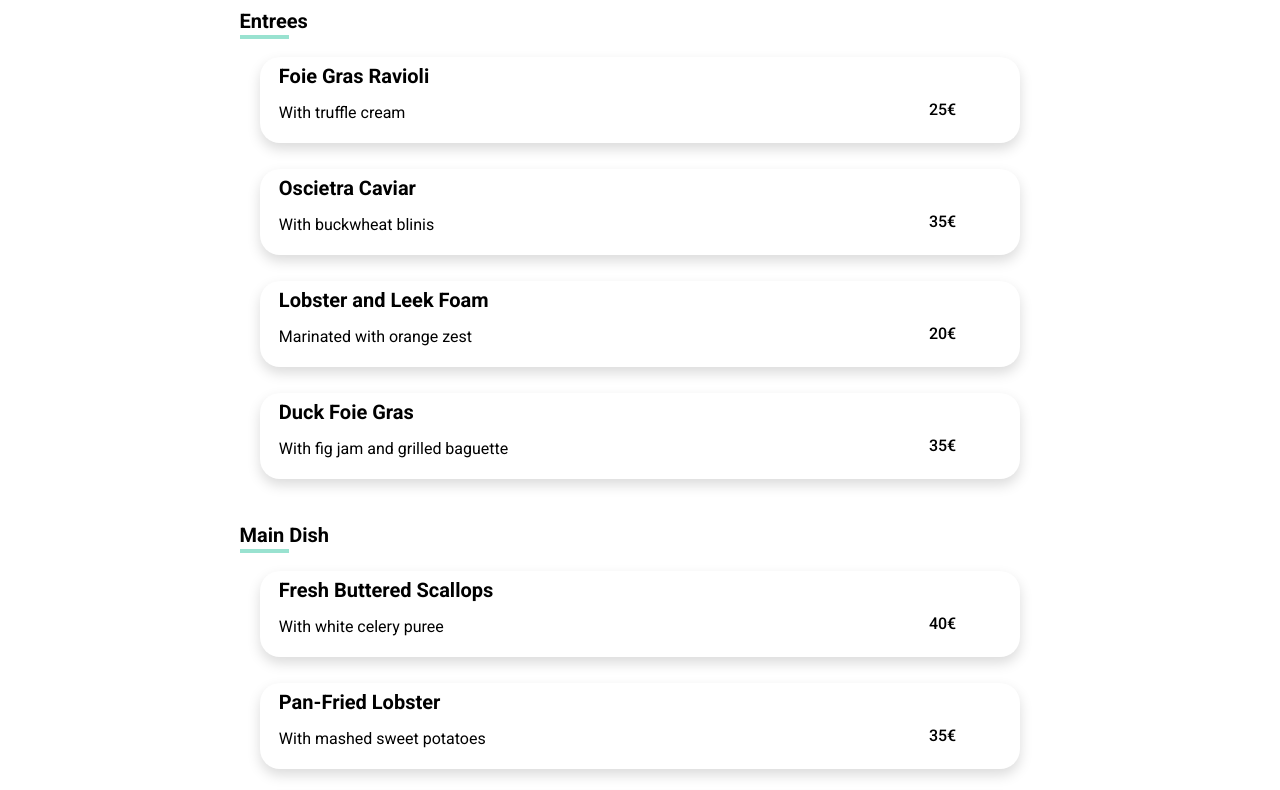
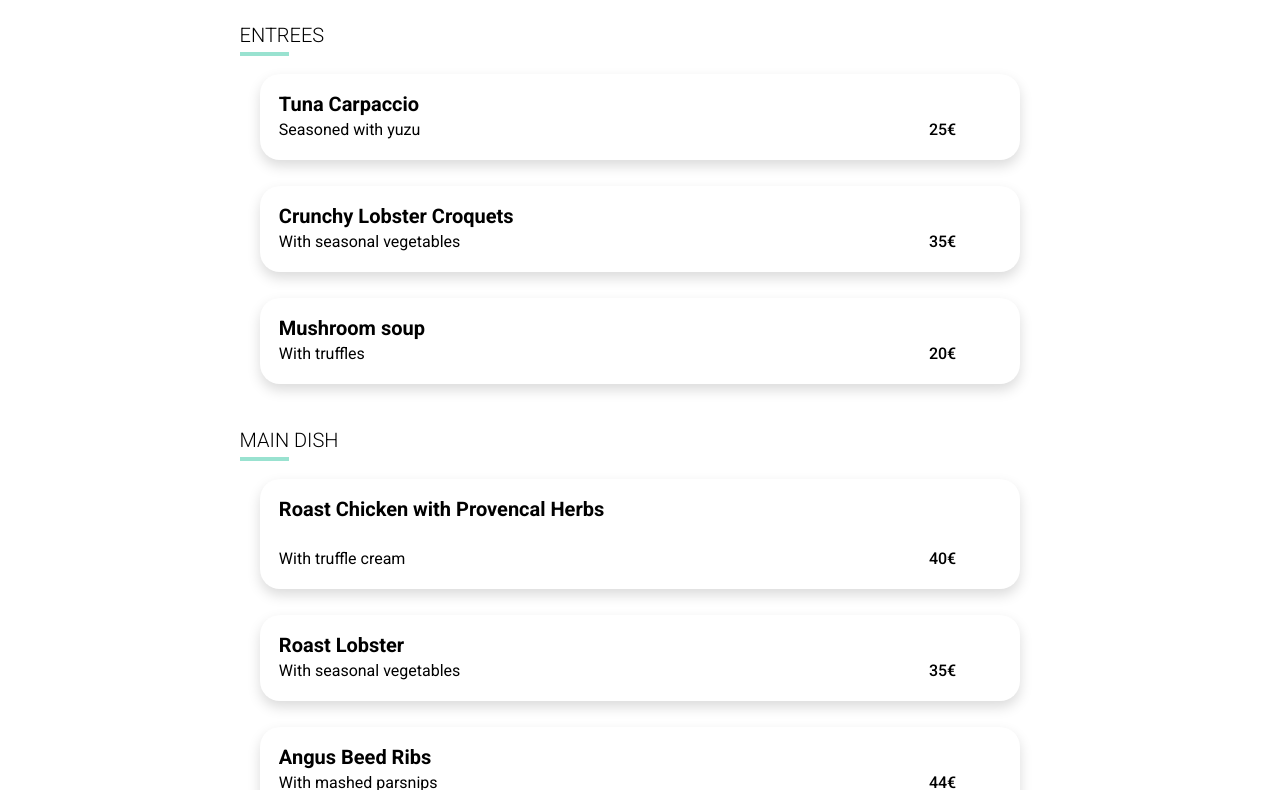
Before and after one commit to SodiumThan/OhMyFood, a website: page LeGourmand.html in a window 1280 px wide. Shown: the part 447-1237 px from the top of the page. Drawn offline with Linux system fonts and the light colour scheme; a web font is replaced by a local one.

Commit message:
renamed pages, minor styling tweaks

```diff
--- a/Menu2.html
+++ b/LeGourmand.html
@@ -20,12 +20,12 @@
             <h1>ohmyfood</h1>
         </div>
         <div id="menupic">
-            <img class="menupicimg menupicimg--2" src="assets/images/restaurants/stil-u2Lp8tXIcjw-unsplash.jpg" alt="Photo of food from The Enchanted Plate restaurant">
+            <img class="menupicimg menupicimg--4" src="assets/images/restaurants/louis-hansel-shotsoflouis-qNBGVyOCY8Q-unsplash.jpg" alt="Photo of food from La Gourmand restaurant">
         </div>
     </header>
     <section class="menutop">
         <div class="menutop__inner">
-            <h2 class="menutop__title">The Enchanted Plate</h2>
+            <h2 class="menutop__title">Le Gourmand</h2>
             <i id="hearticon__menu" class="fa-regular fa-heart"></i>
             <i id="hearticonfill__menu" class="fa-solid fa-heart"></i>
         </div>
@@ -37,10 +37,10 @@
             <div class="card card-menu card-menu--1">
                 <div class="card-menu__txt">
                     <div class="card-menu__title">
-                        <h4 class="truncatetitle">Foie Gras Ravioli</h4>
+                        <h4 class="truncatetitle">Tuna Carpaccio</h4>
                     </div>
                    <div class="card-menu__details">
-                        <p class="truncatedetails">With truffle cream</p>
+                        <p class="truncatedetails">Seasoned with yuzu</p>
                     </div>
                     <div class="card-menu__price">
                         <p>25€</p>
@@ -55,10 +55,10 @@
             <div class="card card-menu card-menu--2">
                 <div class="card-menu__txt">
                     <div class="card-menu__title">
-                        <h4 class="truncatetitle">Oscietra Caviar</h4>
+                        <h4 class="truncatetitle">Crunchy Lobster Croquets</h4>
                     </div>
                     <div class="card-menu__details">
-                        <p class="truncatedetails">With buckwheat blinis</p>
+                        <p class="truncatedetails">With seasonal vegetables</p>
                     </div>
                     <div class="card-menu__price">
                         <p>35€</p>
@@ -73,31 +73,13 @@
             <div class="card card-menu card-menu--3">
                 <div class="card-menu__txt">
                     <div class="card-menu__title">
-                        <h4 class="truncatetitle">Lobster and Leek Foam</h4>
+                        <h4 class="truncatetitle">Mushroom soup</h4>
                     </div>
                     <div class="card-menu__details">
-                        <p class="truncatedetails">Marinated with orange zest</p>
+                        <p class="truncatedetails">With truffles</p>
                     </div>
                     <div class="card-menu__price">
                         <p>20€</p>
-                    </div>
-                </div>
-                <div class="card-menu__tick">
-                    <div class="card-menu__icon">
-                        <i class="fa-solid fa-circle-check"></i>
-                    </div>
-                </div>
-            </div>
-            <div class="card card-menu card-menu--4">
-                <div class="card-menu__txt">
-                    <div class="card-menu__title">
-                        <h4 class="truncatetitle">Duck Foie Gras</h4>
-                    </div>
-                    <div class="card-menu__details">
-                        <p class="truncatedetails">With fig jam and grilled baguette</p>
-                    </div>
-                    <div class="card-menu__price">
-                        <p>35€</p>
                     </div>
                 </div>
                 <div class="card-menu__tick">
@@ -112,13 +94,13 @@
         <div class="mains">
             <h3 class="menuheader">Main Dish</h3>
             <div class="menuheader__underline"></div>
-            <div class="card card-menu card-menu--1">
+            <div class="card card-menu card-menu--1 card-menu--large">
                 <div class="card-menu__txt">
-                    <div class="card-menu__title">
-                        <h4 class="truncatetitle">Fresh Buttered Scallops</h4>
+                    <div class="card-menu__title card-menu__title--large">
+                        <h4 class="truncatetitle">Roast Chicken with Provencal Herbs</h4>
                     </div>
-                    <div class="card-menu__details">
-                        <p class="truncatedetails">With white celery puree</p>
+                    <div class="card-menu__details card-menu__details--large">
+                        <p class="truncatedetails">With truffle cream</p>
                     </div>
                     <div class="card-menu__price">
                         <p>40€</p>
@@ -133,10 +115,10 @@
             <div class="card card-menu card-menu--2">
                 <div class="card-menu__txt">
                     <div class="card-menu__title">
-                        <h4 class="truncatetitle">Pan-Fried Lobster</h4>
+                        <h4 class="truncatetitle">Roast Lobster</h4>
                     </div>
                     <div class="card-menu__details">
-                        <p class="truncatedetails">With mashed sweet potatoes</p>
+                        <p class="truncatedetails">With seasonal vegetables</p>
                     </div>
                     <div class="card-menu__price">
                         <p>35€</p>
@@ -151,10 +133,10 @@
             <div class="card card-menu card-menu--3">
                 <div class="card-menu__txt">
                     <div class="card-menu__title">
-                        <h4 class="truncatetitle">Braised Ox Tail</h4>
+                        <h4 class="truncatetitle">Angus Beed Ribs</h4>
                     </div>
                     <div class="card-menu__details">
-                        <p class="truncatedetails">With wild rice and lemon zest</p>
+                        <p class="truncatedetails">With mashed parsnips</p>
                     </div>
                     <div class="card-menu__price">
                         <p>44€</p>
@@ -175,10 +157,10 @@
             <div class="card card-menu card-menu--1">
                 <div class="card-menu__txt">
                     <div class="card-menu__title">
-                        <h4 class="truncatetitle">Chocolate and Hazelnut Macaroon</h4>
+                        <h4 class="truncatetitle">Assorted Dessert Plate</h4>
                     </div>
                     <div class="card-menu__details">
-                        <p class="truncatedetails">With caramel butter ice cream</p>
+                        <p class="truncatedetails">Chef's choice</p>
                     </div>
                     <div class="card-menu__price">
                         <p>18€</p>
@@ -193,10 +175,10 @@
             <div class="card card-menu card-menu--2">
                 <div class="card-menu__txt">
                     <div class="card-menu__title">
-                        <h4 class="truncatetitle">Baba au rhum</h4>
+                        <h4 class="truncatetitle">Crème brulée</h4>
                     </div>
                     <div class="card-menu__details">
-                        <p class="truncatedetails">With lemon drizzle</p>
+                        <p class="truncatedetails">Revisited</p>
                     </div>
                     <div class="card-menu__price">
                         <p>22€</p>
@@ -211,10 +193,10 @@
             <div class="card card-menu card-menu--3">
                 <div class="card-menu__txt">
                     <div class="card-menu__title">
-                        <h4 class="truncatetitle">Lemon Meringue Pie</h4>
+                        <h4 class="truncatetitle">Tiramisu</h4>
                     </div>
                     <div class="card-menu__details">
-                        <p class="truncatedetails">Destructured</p>
+                        <p class="truncatedetails">With hazelnuts</p>
                     </div>
                     <div class="card-menu__price">
                         <p>23€</p>
--- a/sass/components/button.scss
+++ b/sass/components/button.scss
@@ -54,7 +54,7 @@
 
 #hearticon__menu {
     position: absolute;
-    margin-left: 87%;
+    margin-left: 85%;
     top: 48px;
     font-size: 30px;
     transition: ease all 0.5s;
--- a/sass/components/cards.scss
+++ b/sass/components/cards.scss
@@ -166,7 +166,7 @@
 @keyframes fadein {
     0% {
         opacity: 0;
-        transform: translateY(50px);
+        transform: translateY(30px);
     }
 
     100% {
@@ -177,25 +177,25 @@
 
 .card-menu--1 {
     animation: 2s fadein;
-    animation-delay: 1s;
+    animation-delay: 0.3s;
     animation-fill-mode: both;
 }
 
 .card-menu--2 {
     animation: 2s fadein;
-    animation-delay: 1.1s;
+    animation-delay: 0.45s;
     animation-fill-mode: both;
 }
 
 .card-menu--3 {
     animation: 2s fadein;
-    animation-delay: 1.2s;
+    animation-delay: 0.55s;
     animation-fill-mode: both;
 }
 
 .card-menu--4 {
     animation: 2s fadein;
-    animation-delay: 1.3s;
+    animation-delay: 0.65s;
     animation-fill-mode: both;
 }
 
@@ -232,6 +232,7 @@
         margin-top: -19px;
     }
         &__title {
+            position: relative;
             width: 87%;
             top: 11px;
             text-overflow: ellipsis;
@@ -266,11 +267,23 @@
         }
         &__price {
             margin-left: 90%;
-            margin-top: -54px;
+            margin-top: -51px;
             font-weight: 500;
             transition: 0.39s ease-out;
 
         }
+}
+
+.card-menu--large {
+    height: 110px;
+}
+
+.card-menu__details--large {
+
+}
+
+.card-menu__details--large {
+    margin-top: -2px;
 }
 
 .truncatedetails {
--- a/sass/layout/header.scss
+++ b/sass/layout/header.scss
@@ -57,6 +57,9 @@ header {
 .menuheader {
     margin-left: 22px;
     margin-top: 45px;
+    margin-bottom: 23px;
+    font-weight: 300;
+    text-transform: uppercase;
     &__underline {
         height: 4px;
         width: 49px;
--- a/sass/layout/stylingblocks.scss
+++ b/sass/layout/stylingblocks.scss
@@ -35,10 +35,10 @@
     .menutop__title {
         position: relative;
         top: 45px;
-        margin-left: 19px;
+        margin-left: 25px;
         margin-right: 62px;
         font-size: 31px;
-        margin-bottom: 70px;
+        margin-bottom: 84px;
         transition: ease all 0.5s;
         @media all and (min-width: 993px) {
             margin-left: 18%;
```
Also changed, not shown: TheEnchantedPlate.html (renamed from Menu4.html, +39 -21 lines), Bastille.html (renamed from Menu1.html), CSS/style.css, TheFullPalette.html (renamed from Menu3.html), 1 other file.
